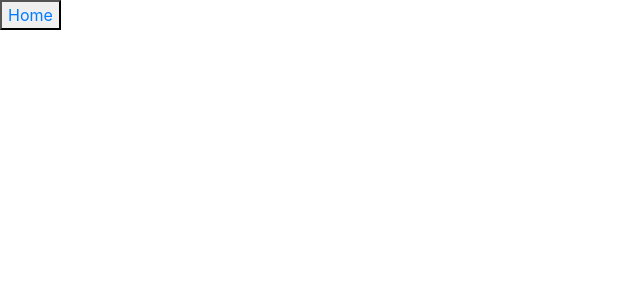
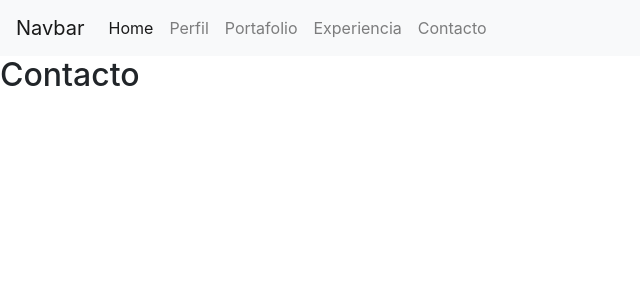
Before and after one commit to tamaramunoz/Portfolio-react, a React (Create React App) app: page /contact in a window 1280 px wide. Shown: the top 300 px of the page, without its empty margins (0-640 px from the left). Built offline with nearby package versions, Linux system fonts and the light colour scheme.

Commit message:
adding main components

```diff
--- a/src/App.js
+++ b/src/App.js
@@ -1,17 +1,46 @@
 import React from 'react';
 import { BrowserRouter as Router, Route, Link } from "react-router-dom";
 import Home from './components/Home'
-
+import Profile from './components/Profile';
+import Portfolio from './components/Portfolio';
+import Experience from './components/Experience';
+import Contact from './components/Contact';
 
 
 function App() {
   return (
     <Router>
-      <button className="navButton">
-        <Link to="/home">Home</Link>
-      </button>
+      <nav className="navbar navbar-expand-lg navbar-light bg-light">
+        <Link to="/home" className="navbar-brand">Navbar</Link>
+        <button className="navbar-toggler" type="button" data-toggle="collapse" data-target="#navbarNav" aria-controls="navbarNav" aria-expanded="false" aria-label="Toggle navigation">
+          <span className="navbar-toggler-icon"></span>
+        </button>
+        <div className="collapse navbar-collapse" id="navbarNav">
+          <ul className="navbar-nav">
+            <li className="nav-item active">
+              <Link to="/home" className="nav-link">Home <span className="sr-only">(current)</span></Link>
+            </li>
+            <li className="nav-item">
+              <Link to="/profile" className="nav-link">Perfil</Link>
+            </li>
+            <li className="nav-item">
+              <Link to="/portfolio" className="nav-link">Portafolio</Link>
+            </li>
+            <li className="nav-item">
+              <Link to="/experience" className="nav-link">Experiencia</Link>
+            </li>
+            <li className="nav-item">
+              <Link to="/contact" className="nav-link">Contacto</Link>
+            </li>
+          </ul>
+        </div>
+      </nav>
 
       <Route path="/home" component={Home} />
+      <Route path="/profile" component={Profile} />
+      <Route path="/portfolio" component={Portfolio} />
+      <Route path="/experience" component={Experience} />
+      <Route path="/contact" component={Contact} />
     </Router>
 
   );
--- /dev/null
+++ b/src/components/Contact.jsx
@@ -0,0 +1,11 @@
+import React, { Fragment } from 'react'
+
+const Contact = () => {
+    return (
+        <Fragment>
+            <h2>Contacto</h2>
+        </Fragment>
+     );
+}
+
+export default Contact;
--- /dev/null
+++ b/src/components/Experience.jsx
@@ -0,0 +1,11 @@
+import React, { Fragment } from 'react'
+
+const Experience = () => {
+    return (
+        <Fragment>
+            <h2>Experiencia</h2>
+        </Fragment>
+     );
+}
+
+export default Experience;
--- a/src/components/Home.jsx
+++ b/src/components/Home.jsx
@@ -5,9 +5,8 @@ const Home = () => {
         <Fragment>
             <h1>Hello to Ratsi</h1>
 
-
         </Fragment>
-     );
+    );
 }
 
 export default Home;
--- /dev/null
+++ b/src/components/Portfolio.jsx
@@ -0,0 +1,11 @@
+import React, { Fragment } from 'react'
+
+const Portfolio = () => {
+    return (
+        <Fragment>
+            <h2>Portafolio</h2>
+        </Fragment>
+     );
+}
+
+export default Portfolio;
--- /dev/null
+++ b/src/components/Profile.jsx
@@ -0,0 +1,11 @@
+import React, { Fragment } from 'react'
+
+const Profile = () => {
+    return (
+        <Fragment>
+            <h2>Perfil</h2>
+        </Fragment>
+    );
+}
+
+export default Profile;
```
